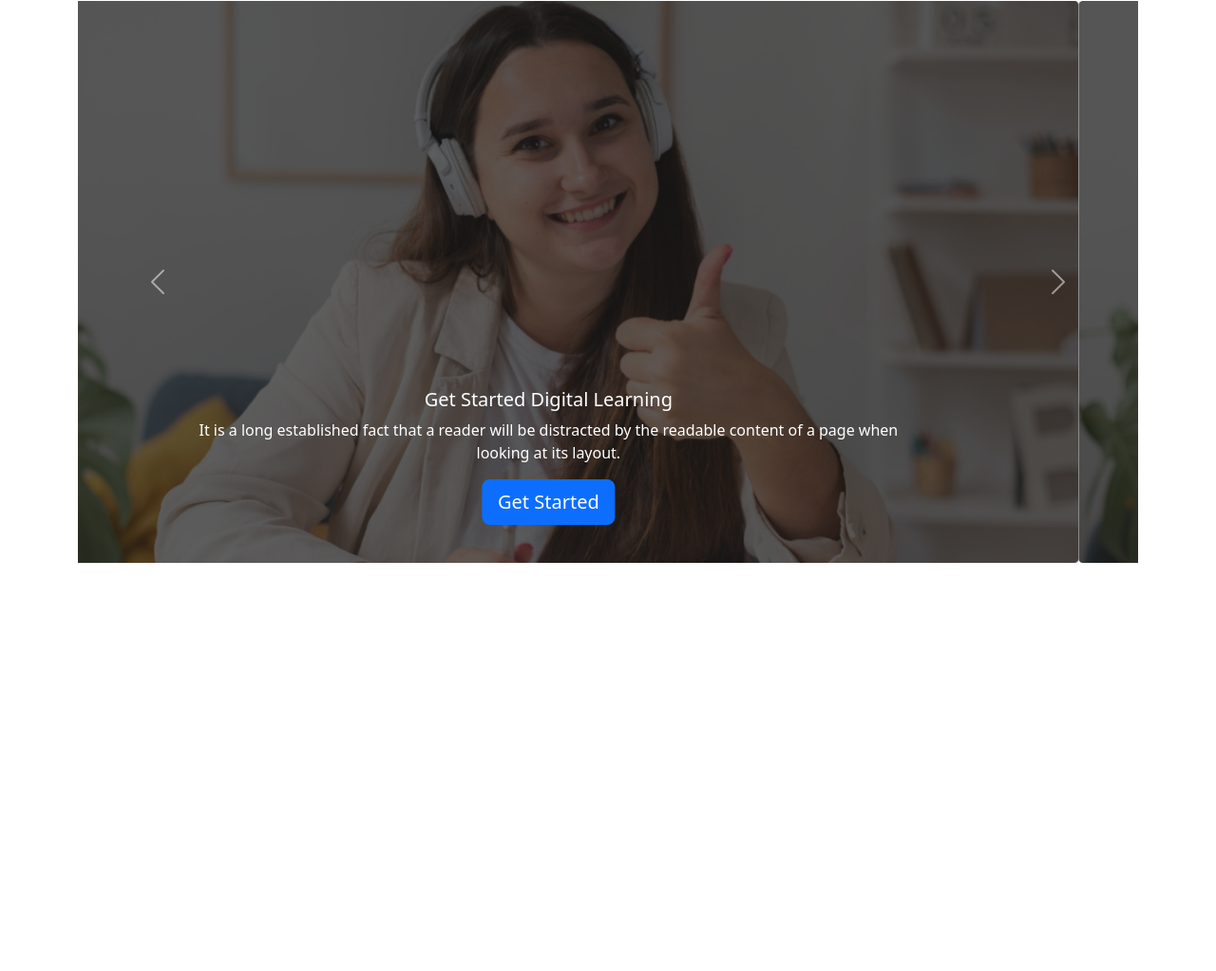
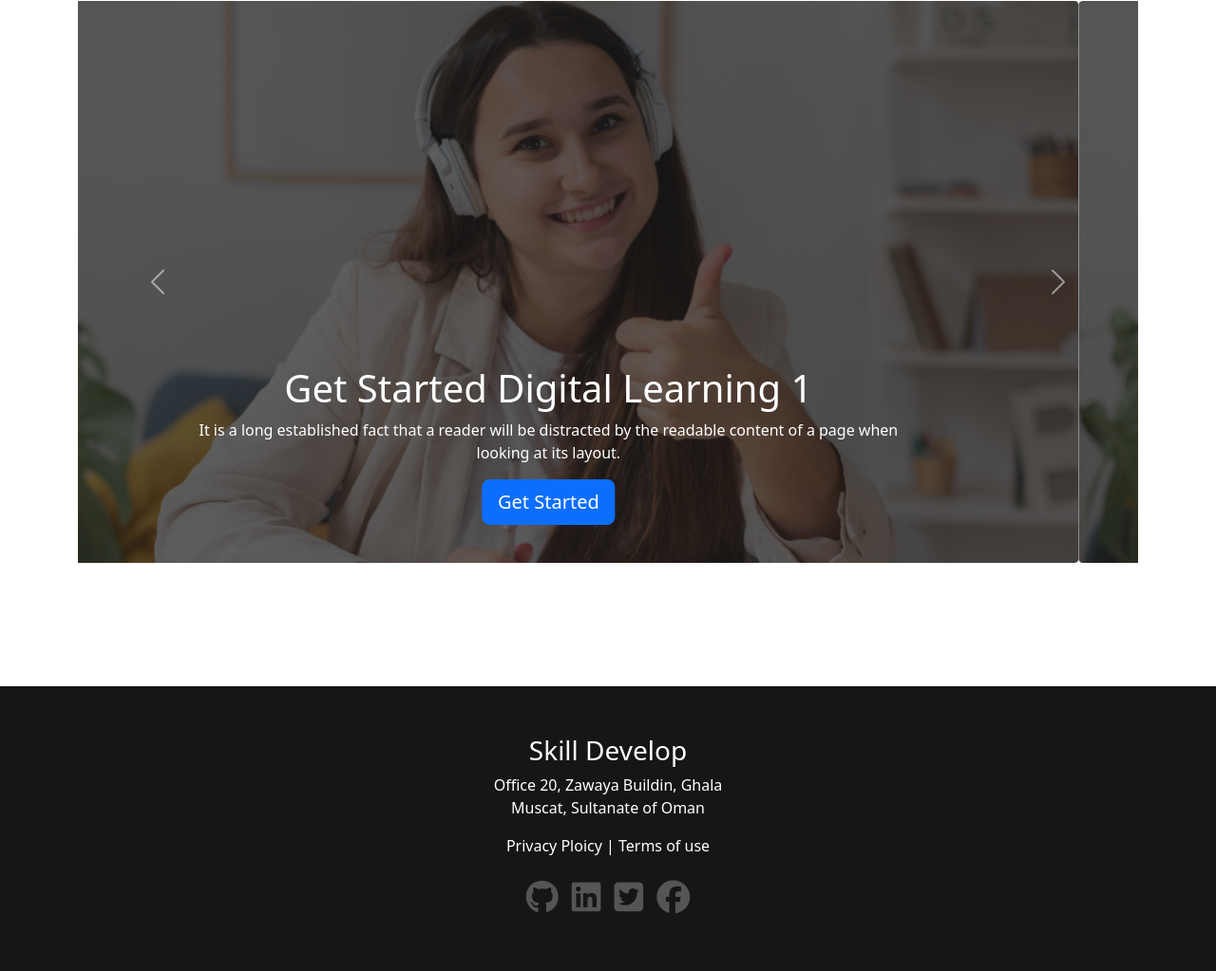
Before and after one commit to yusuf-khan-swd/skill-develop, a plain HTML site: page index.html in a window 1280 px wide. Shown: the part 103-1126 px from the top of the page at 95% size. Before the commit the page ends 826 px from the top, so only its background shows below. Drawn offline with nearby package versions, Linux system fonts and the light colour scheme.

Commit message:
add footer

```diff
--- a/css/style.css
+++ b/css/style.css
@@ -5,3 +5,22 @@
 .large-margin-bottom {
   margin-bottom: 130px;
 }
+
+.footer {
+  background: #161616;
+  max-height: 470px;
+  min-height: 300px;
+}
+
+.footer-content {
+  max-width: 300px;
+}
+
+.social-icon {
+  color: #555;
+  font-size: 35px;
+  padding: 5px;
+}
+.social-icon:hover {
+  color: white;
+}
--- a/index.html
+++ b/index.html
@@ -5,6 +5,10 @@
     <meta http-equiv="X-UA-Compatible" content="IE=edge" />
     <meta name="viewport" content="width=device-width, initial-scale=1.0" />
     <title>Develop Your Skill Here</title>
+    <script
+      src="https://kit.fontawesome.com/c2b895c2b5.js"
+      crossorigin="anonymous"
+    ></script>
     <link
       rel="stylesheet"
       href="https://cdn.jsdelivr.net/npm/bootstrap@5.2.0/dist/css/bootstrap.min.css"
@@ -12,7 +16,7 @@
     <link rel="stylesheet" href="./css/style.css" />
   </head>
   <body>
-    <header>
+    <header class="large-margin-bottom">
       <!-- Nav start -->
       <nav class="mb-5">
         <section>
@@ -71,7 +75,7 @@
       <!-- Nav end -->
 
       <!-- Slider start -->
-      <section class="large-margin-bottom">
+      <section>
         <div class="container">
           <div
             id="carouselExampleCaptions"
@@ -86,7 +90,7 @@
                   alt="..."
                 />
                 <div class="carousel-caption">
-                  <h5>Get Started Digital Learning</h5>
+                  <h5 class="h1">Get Started Digital Learning 1</h5>
                   <p>
                     It is a long established fact that a reader will be
                     distracted by the readable content of a page when looking at
@@ -102,7 +106,7 @@
                   alt="..."
                 />
                 <div class="carousel-caption">
-                  <h5>Get Started Digital Learning</h5>
+                  <h5 class="h1">Get Started Digital Learning</h5>
                   <p>
                     It is a long established fact that a reader will be
                     distracted by the readable content of a page when looking at
@@ -118,7 +122,7 @@
                   alt="..."
                 />
                 <div class="carousel-caption">
-                  <h5>Get Started Digital Learning</h5>
+                  <h5 class="h1">Get Started Digital Learning</h5>
                   <p>
                     It is a long established fact that a reader will be
                     distracted by the readable content of a page when looking at
@@ -157,7 +161,37 @@
       </section>
       <!-- Slider end -->
     </header>
-    <main></main>
+    <main>
+      <!-- Our Courses start -->
+
+      <!-- Our Courses end -->
+    </main>
+
+    <footer
+      class="footer text-white text-center d-flex justify-content-center align-items-center"
+    >
+      <div class="footer-content">
+        <h2 class="h3">Skill Develop</h2>
+        <p>Office 20, Zawaya Buildin, Ghala Muscat, Sultanate of Oman</p>
+        <p>Privacy Ploicy | Terms of use</p>
+
+        <a class="social-icon" href="https://github.com/"
+          ><i class="fa-brands fa-github"></i
+        ></a>
+
+        <a class="social-icon" href="https://www.linkedin.com/"
+          ><i class="fa-brands fa-linkedin"></i
+        ></a>
+
+        <a class="social-icon" href="https://twitter.com/"
+          ><i class="fa-brands fa-square-twitter"></i
+        ></a>
+
+        <a class="social-icon" href="https://www.facebook.com/"
+          ><i class="fa-brands fa-facebook"></i
+        ></a>
+      </div>
+    </footer>
 
     <script src="https://cdn.jsdelivr.net/npm/bootstrap@5.2.0/dist/js/bootstrap.bundle.min.js"></script>
   </body>
```
